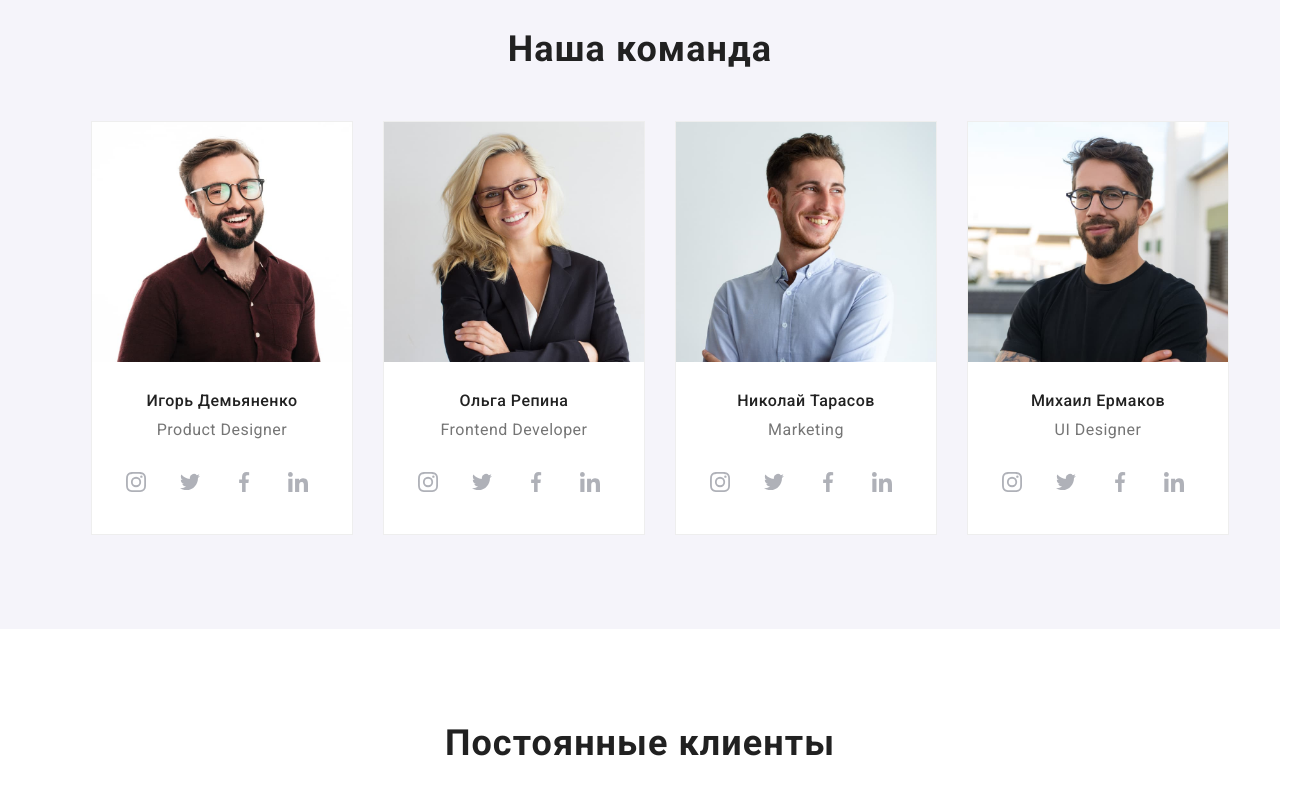
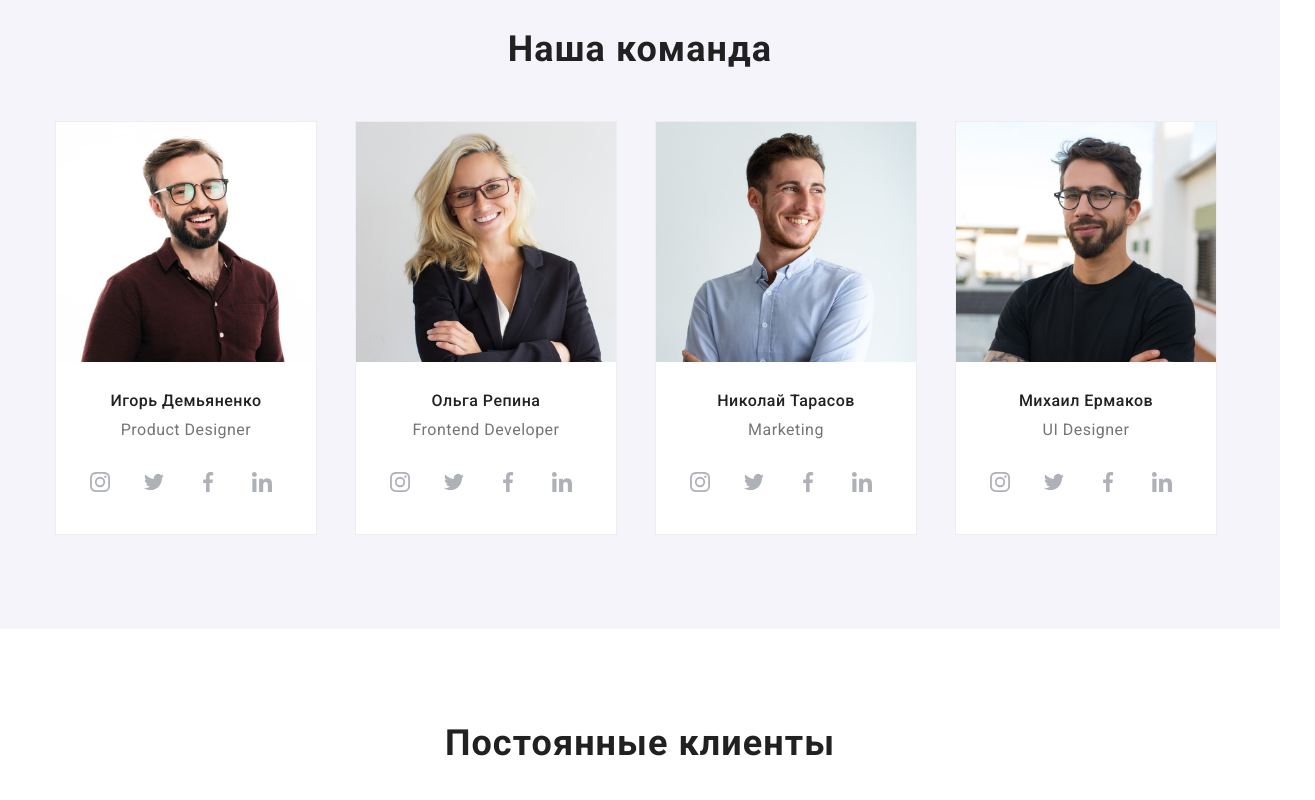
Before and after one commit to AlinaPristinskaya/goit-markup-hw-04.2020, a plain HTML site: page index.html in a window 1280 px wide. Shown: the part 1660-2460 px from the top of the page, 1315 px wide, since content can reach past the window. Drawn offline with nearby package versions, Linux system fonts and the light colour scheme.

Commit message:
4hw на проверку

```diff
--- a/css/styles.css
+++ b/css/styles.css
@@ -353,9 +353,14 @@
 
 .section-discription.flex .img {
   margin-right: 30px;
+  padding-right: 0px;
+  padding-left: 0px;
 }
 .flexem {
   margin-right: 30px;
+  padding-right: 0px;
+  padding-left: 0px;
+  width: 370px;
 }
 .scenery::before {
   display: block;
@@ -396,6 +401,7 @@
 }
 .site-nav {
   justify-content: center;
+  padding-left: 0px;
 }
 .logotip {
   margin-bottom: 20px;
```
